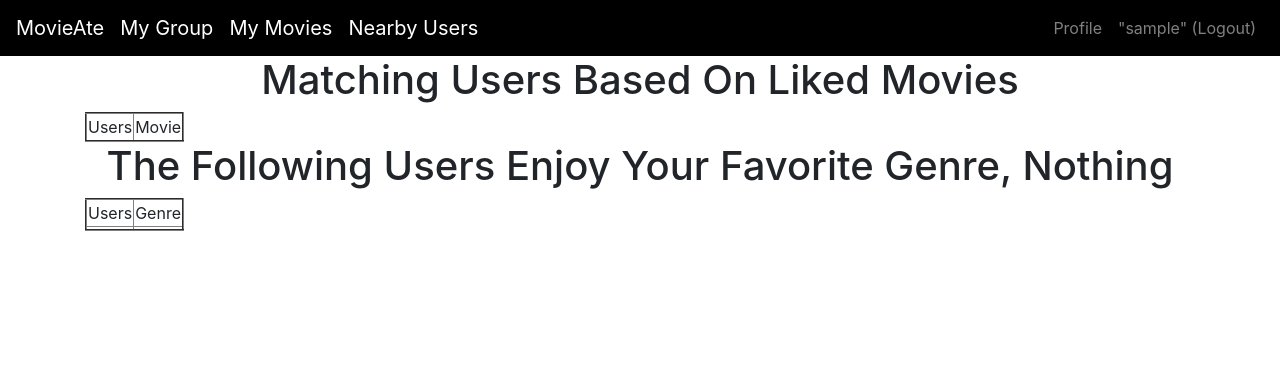
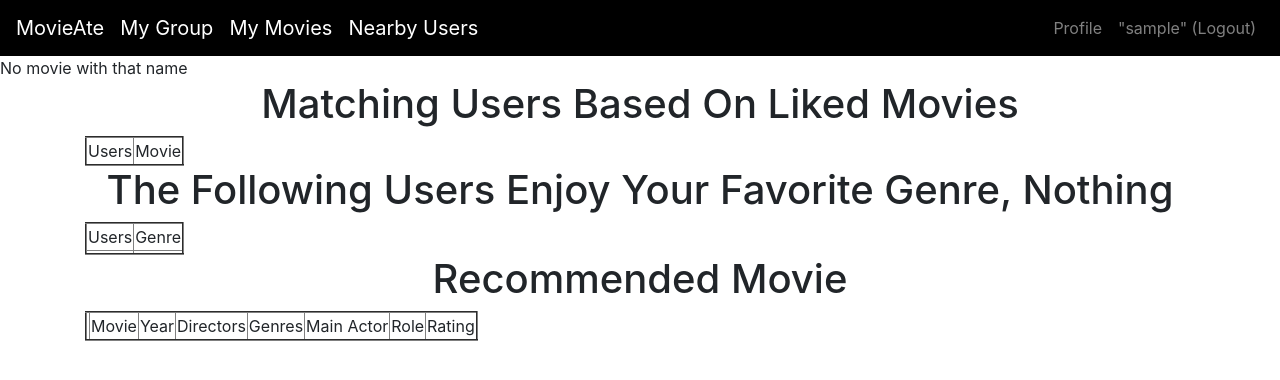
Before and after one commit to toch24/MovieAte, a Flask app: page /mygroup in a window 1280 px wide. Shown: the top 380 px of the page. Run offline with Flask 2, Linux system fonts and the light colour scheme; the visitor is signed in with stand-in values (Sample User, id 1); data that the repository does not hold is empty; some libraries are stand-ins or nearby versions.

Commit message:
Recomended movie works (ish)

```diff
--- a/app.py
+++ b/app.py
@@ -4,6 +4,7 @@ from imdb import IMDb
 from collections import Counter
 import os
 import win32com.client as win32
+import string, random
 
 
 
@@ -425,6 +426,9 @@ def mygroup():
 
             favGenre = most_frequent(allUserGenresList)
             favGenre = favGenre[1:-1]
+            if favGenre[-1] in "\'":
+                favGenre = favGenre[:-1]
+
             c.execute("UPDATE Users SET FavoriteGenre = ? WHERE Username = ?", favGenre, session['username'])
             c.commit()
             c.execute("SELECT DISTINCT Username, FavoriteGenre FROM Users WHERE Username <> ? AND FavoriteGenre = (SELECT FavoriteGenre FROM Users WHERE Username = ?)", session['username'], session['username'])
@@ -437,13 +441,81 @@ def mygroup():
             c.commit()
 
         # Recomend a movie
-        #try:
+        try:
+            name = random.choice(string.ascii_letters)
+            movies = ia.search_movie(name)
 
-        #except:
+            if movies:
+                namelist = []
+                yearlist = []
+                directorlist = []
+                genrelist = []
+                actorlist = []
+                rolelist = []
+                ratinglist = []
+                imageurl = []
+                movieidlist = []
+
+                for movie in movies:
+                    namelist.append(movie['title'])
+                    imageurl.append(movie['cover url'])
+                    movieID = movie.movieID
+                    movieidlist.append(movieID)
+                    movie = ia.get_movie(movieID)
+                    year = movie['year']
+                    yearlist.append(year)
+                    try:
+                        dlst = []
+                        for director in movie['directors']:
+                            dlst.append(director['name'])
+
+                        tuple_list = tuple(dlst)
+                        directorlist.append(tuple(dlst))
+
+                    except:
+                        directorlist.append("N/A")
+                    try:
+                        glst = []
+                        for genre in movie['genres']:
+                            glst.append(genre)
+                        tuple_list = tuple(glst)
+                        genrelist.append(tuple_list)
+
+                    except:
+                        genrelist.append("N/A")
+                    try:
+                        actor = movie['cast'][0]
+                        main_actor = actor['name']
+                        actorlist.append(main_actor)
+                        role = actor.currentRole
+                        rolelist.append(role)
+                    except:
+                        actorlist.append("N/A")
+                        rolelist.append("N/A")
+
+                    try:
+                        rating = movie.data['rating']
+                        ratinglist.append(rating)
+                    except:
+                        ratinglist.append("N/A")
+
+                movie_list = list(zip(namelist, yearlist, directorlist, genrelist, actorlist, rolelist, ratinglist, imageurl, movieidlist))
+
+            else:
+                flash("No movie with that name")
+                movie_list = []
+
+            recMovie = []
+            for specMovie in movie_list:
+                if (favGenre in specMovie[3]) and (specMovie[6] > 5):
+                    recMovie.append(specMovie)
+                    break
+
+        except:
+            recMovie = "LLL"
 
 
-
-        return render_template('mygroup.html', mNrows = gMNData, Genrows = genData, userGenre = favGenre, usr=session['username'] if 'username' in session else "null", is_log=session['logged'] if 'logged' in session else False)
+        return render_template('mygroup.html', mNrows = gMNData, Genrows = genData, RecomendedMovie = recMovie, userGenre = favGenre, usr=session['username'] if 'username' in session else "null", is_log=session['logged'] if 'logged' in session else False)
         c.close()
     else:
         return render_template('login.html', usr=session['username'] if 'username' in session else "null", is_log=session['logged'] if 'logged' in session else False)
--- a/templates/mygroup.html
+++ b/templates/mygroup.html
@@ -60,6 +60,38 @@
           </table>
           </div>
 
+          <h1 style="text-align: center;">
+            Recommended Movie
+        </h1>
+          <div class="container">
+            <table border = 2>
+            <thead>
+            <td> </td>
+            <td>Movie</td>
+            <td>Year</td>
+            <td>Directors</td>
+            <td>Genres</td>
+            <td>Main Actor</td>
+            <td>Role</td>
+            <td>Rating</td>
+            </thead>
+
+          {% for row in RecomendedMovie %}
+            <tr>
+              <td> <img src ="{{ row[7]}}" width="75" height="75"></td>
+              <td>{{ row[0]}}</td>
+              <td>{{ row[1]}}</td>
+              <td>{{ row[2]}}</td>
+              <td>{{ row[3]}}</td>
+              <td>{{ row[4]}}</td>
+              <td>{{ row[5]}}</td>
+              <td>{{ row[6]}}</td>
+            </tr>
+
+          {% endfor %}
+            </table>
+            </div>
+
 
   </body>
 </html>
```
